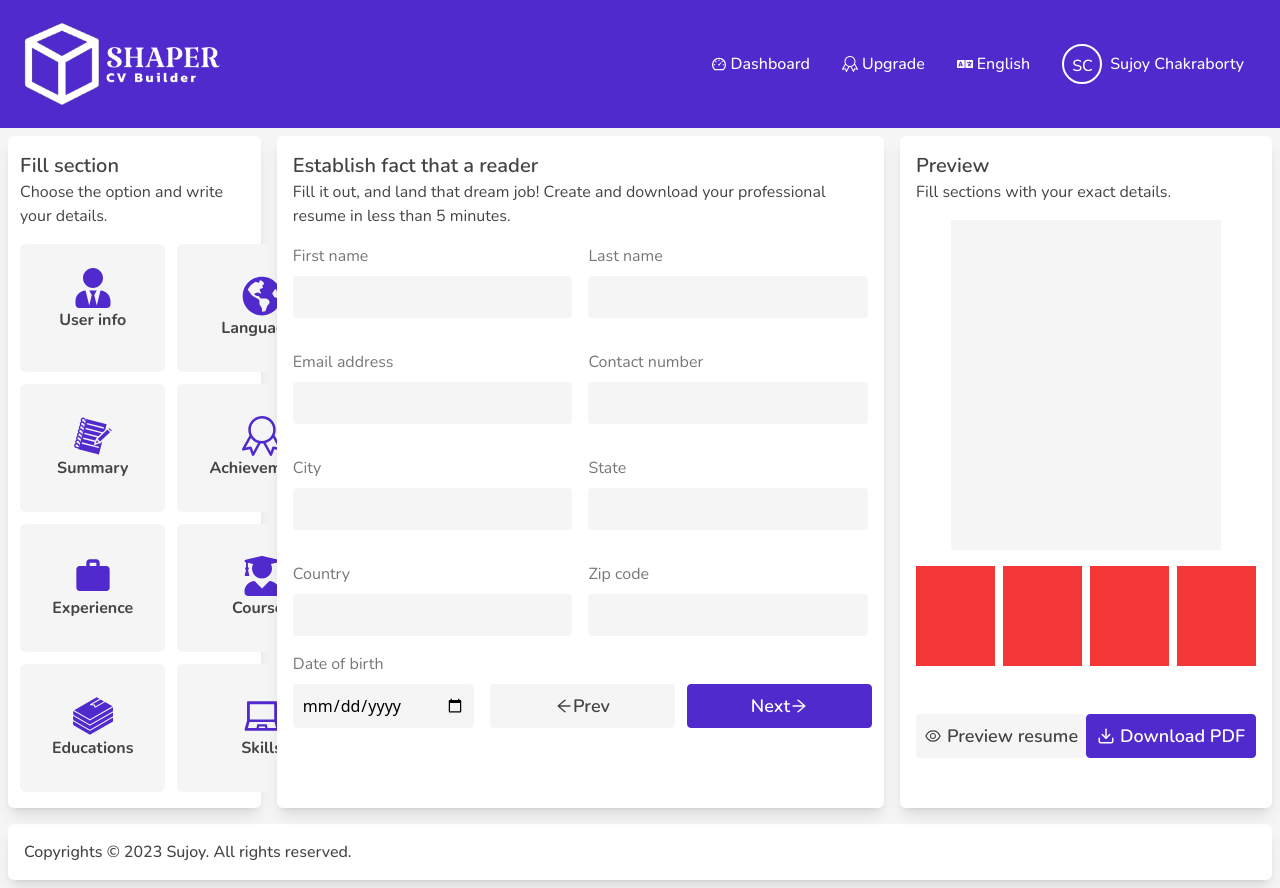
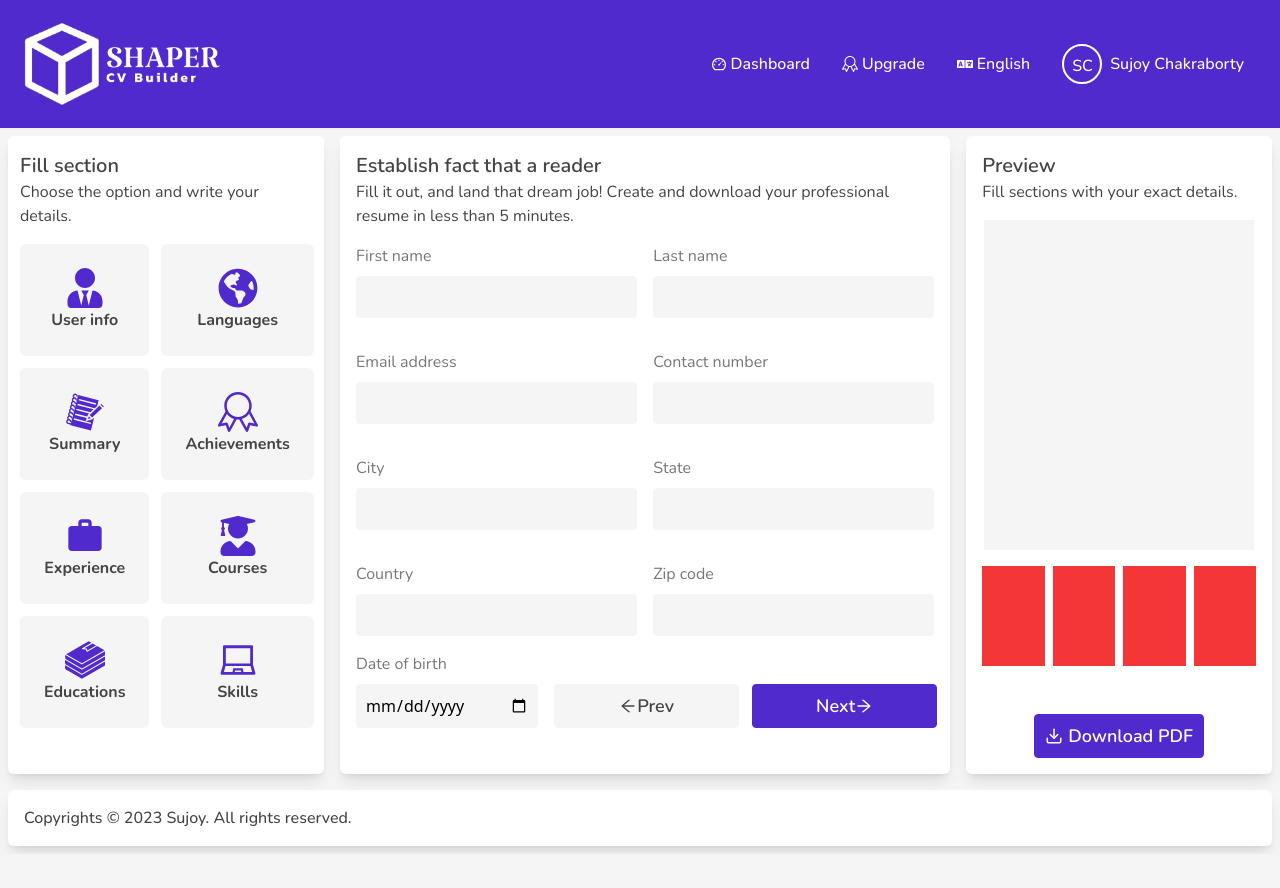
Before and after one commit to Sujoy-cb/resume-web, a React (Vite) app: page / in a window 1280 px wide. After the commit the page ends 854 px from the top, so only its background shows below. Built offline with nearby package versions, Linux system fonts and the light colour scheme; some icons are missing.

Commit message:
preview customize

```diff
--- a/src/components/Preview/Preview.jsx
+++ b/src/components/Preview/Preview.jsx
@@ -3,15 +3,17 @@ import { AiOutlineEye } from "react-icons/ai";
 const Preview = () => {
   return (
     <>
-      <div className="bg-[#fff] w-[30%] p-4 shadow-lg shadow-slate-100 rounded-md">
+      <div className="bg-[#fff] w-[25%] p-4 shadow-lg shadow-slate-100 rounded-md">
         <h4 className="font-Nunito text-xl text-textColor font-semibold">
           Preview
         </h4>
         <p className="font-Nunito text-base text-textColor">
           Fill sections with your exact details.
         </p>
-        <div className="preview flex justify-center">
-          <div className="preview_part bg-[#f5f5f5] w-[270px] h-[330px] mt-4"></div>
+        <div className="preview">
+          <div className="preview_overlay bg-[#000] w-[270px] h-[330px] mx-auto mt-4 z-10">
+            <div className="preview_part bg-[#f5f5f5] w-[270px] h-[330px] mx-auto"></div>
+          </div>
         </div>
         <div className="grid grid-cols-4 gap-2 mt-4">
           <div className="p1 bg-[#f33737] h-[100px]"></div>
@@ -19,13 +21,13 @@ const Preview = () => {
           <div className="p1 bg-[#f33737] h-[100px]"></div>
           <div className="p1 bg-[#f33737] h-[100px]"></div>
         </div>
-        <div className="buttons flex justify-between">
-          <button
+        <div className="buttons flex justify-center">
+          {/* <button
             className="flex justify-center items-center bg-[#f5f5f5] w-[170px] h-[44px] mt-[48px] border border-solid border-[#f5f5f5] rounded font-Nunito text-lg text-textColor font-semibold"
             type="button">
             <AiOutlineEye className="mr-[5px]" />
             Preview resume
-          </button>
+          </button> */}
           <button
             className="flex justify-center items-center bg-bcolor w-[170px] h-[44px] mt-[48px] border border-solid border-[#502acd] rounded font-Nunito text-lg text-[#fff] font-semibold"
             type="button">
--- a/src/components/Sidebar/Sidebar.jsx
+++ b/src/components/Sidebar/Sidebar.jsx
@@ -10,7 +10,7 @@ import { AiOutlineLaptop } from "react-icons/ai";
 const Sidebar = () => {
   return (
     <>
-        <div className="bg-[#fff] w-[20%] py-4 px-3 shadow-lg shadow-slate-100 rounded-md">
+        <div className="bg-[#fff] w-[25%] py-4 px-3 shadow-lg shadow-slate-100 rounded-md">
           <h4 className="font-Nunito text-xl text-textColor font-semibold">
             Fill section
           </h4>
@@ -22,31 +22,31 @@ const Sidebar = () => {
               <FaUserTie className="text-[40px] text-bcolor mx-auto"/>
               <p className="font-Nunito text-base text-textColor font-bold text-center">User info</p>
             </span>
-            <span className="p-8 bg-[#f5f5f5] rounded-md cursor-pointer">
+            <span className="p-6 bg-[#f5f5f5] rounded-md cursor-pointer">
               <GiNotebook className="text-[40px] text-bcolor mx-auto"/>
               <p className="font-Nunito text-base text-textColor font-bold text-center">Summary</p>
             </span>
-            <span className="p-8 bg-[#f5f5f5] rounded-md cursor-pointer">
+            <span className="p-6 bg-[#f5f5f5] rounded-md cursor-pointer">
               <MdWork className="text-[40px] text-bcolor mx-auto"/>
               <p className="font-Nunito text-base text-textColor font-bold text-center">Experience</p>
             </span>
-            <span className="p-8 bg-[#f5f5f5] rounded-md cursor-pointer">
+            <span className="p-6 bg-[#f5f5f5] rounded-md cursor-pointer">
               <SiBookstack className="text-[40px] text-bcolor mx-auto"/>
               <p className="font-Nunito text-base text-textColor font-bold text-center">Educations</p>
             </span>
-            <span className="p-8 bg-[#f5f5f5] rounded-md cursor-pointer">
+            <span className="p-6 bg-[#f5f5f5] rounded-md cursor-pointer">
               <FaGlobeAmericas className="text-[40px] text-bcolor mx-auto"/>
               <p className="font-Nunito text-base text-textColor font-bold text-center">Languages</p>
             </span>
-            <span className="p-8 bg-[#f5f5f5] rounded-md cursor-pointer">
+            <span className="p-6 bg-[#f5f5f5] rounded-md cursor-pointer">
               <SlBadge className="text-[40px] text-bcolor mx-auto"/>
               <p className="font-Nunito text-base text-textColor font-bold text-center">Achievements</p>
             </span>
-            <span className="p-8 bg-[#f5f5f5] rounded-md cursor-pointer">
+            <span className="p-6 bg-[#f5f5f5] rounded-md cursor-pointer">
               <FaUserGraduate className="text-[40px] text-bcolor mx-auto"/>
               <p className="font-Nunito text-base text-textColor font-bold text-center">Courses</p>
             </span>
-            <span className="p-8 bg-[#f5f5f5] rounded-md cursor-pointer">
+            <span className="p-6 bg-[#f5f5f5] rounded-md cursor-pointer">
               <AiOutlineLaptop className="text-[40px] text-bcolor mx-auto"/>
               <p className="font-Nunito text-base text-textColor font-bold text-center">Skills</p>
             </span>
```
